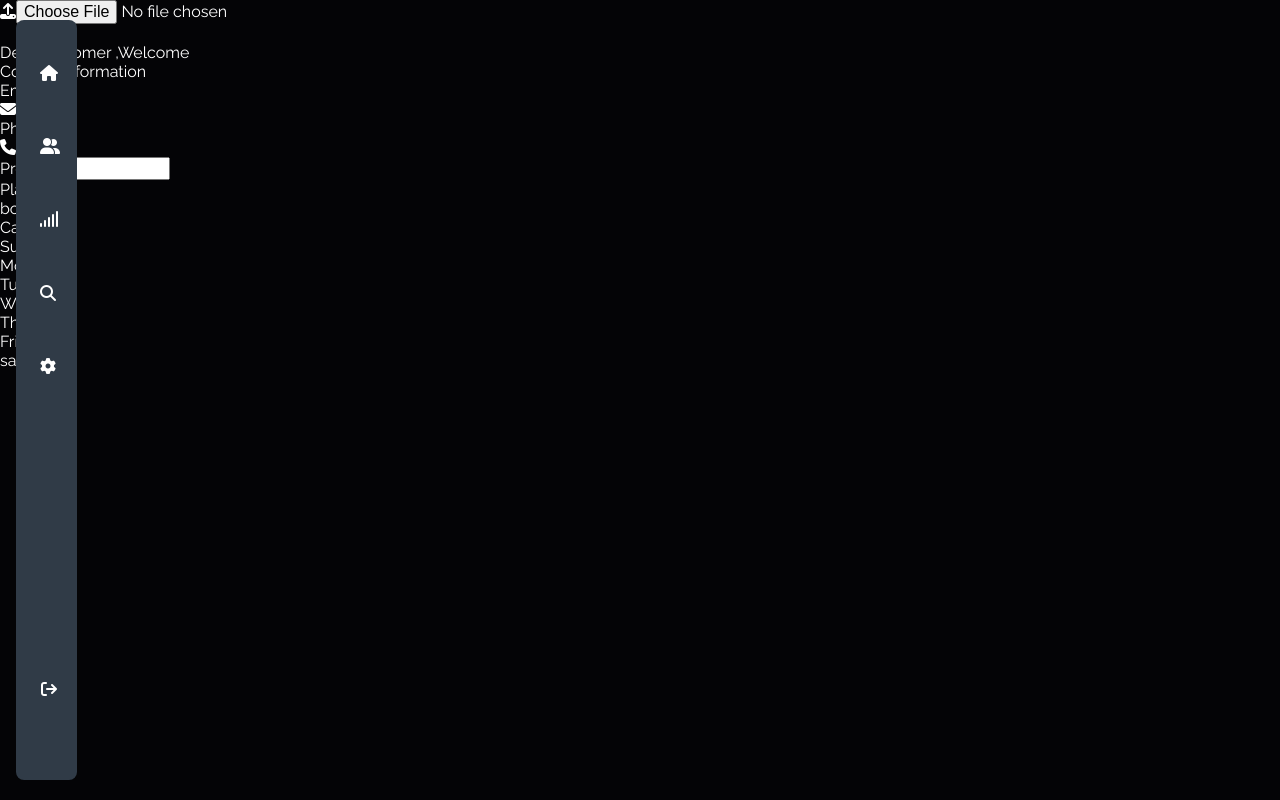
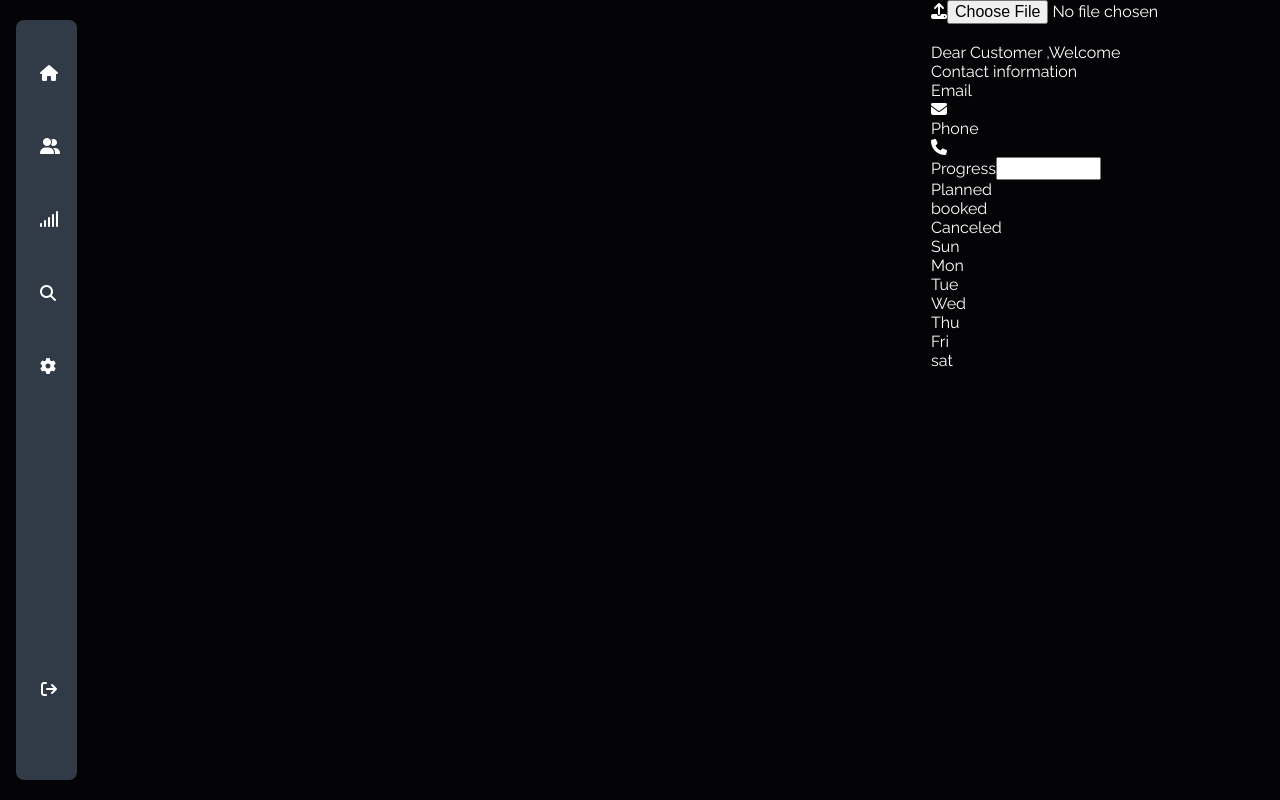
Before and after one commit to ZARAYACH/ecommerce_frontend, a React (Create React App) app: page /dashbord/logout in a window 1280 px wide. Built offline with nearby package versions, Linux system fonts and the light colour scheme.

Commit message:
before creating a branche

```diff
--- a/package.json
+++ b/package.json
@@ -14,7 +14,7 @@
     "react-scripts": "^2.1.3",
     "swiper": "^8.2.2",
     "web-vitals": "^2.1.4",
-    "yarn": "^1.22.18"
+    "yarn": "^1.22.19"
   },
   "scripts": {
     "start": "react-scripts start",
--- a/src/component/dashboard/Dashboard.css
+++ b/src/component/dashboard/Dashboard.css
@@ -5,9 +5,8 @@
     margin: 0;
     padding: 0;
     box-sizing: border-box;
-    background-color: white;
     font-family: "Poppins", sans-serif;
     list-style: none;
     align-items: flex-start;
-    background-color: #f9faff;
+
 }
--- a/src/component/dashboard/Dashboard.js
+++ b/src/component/dashboard/Dashboard.js
@@ -1,30 +1,24 @@
-import React,{useRef,useState,useEffect} from 'react';
+import React, { useRef, useState, useEffect } from "react";
 import "./Dashboard.css";
-import {Route, Routes ,Link,useNavigate} from 'react-router-dom';
-import DashboardNav from './dashboardCompenent/nav/dashboardNav';
-import DashbordHome from './dashboardCompenent/home/DashbordHome';
-import DashbordProfileCard from './dashboardCompenent/dashbordCard/DashbordProfileCard';
-
+import { Route, Routes, Link, useNavigate } from "react-router-dom";
+import DashboardNav from "./dashboardCompenent/nav/dashboardNav";
+import DashbordHome from "./dashboardCompenent/home/DashbordHome";
+import DashbordProfileCard from "./dashboardCompenent/dashbordCard/DashbordProfileCard";
 
 function Dashboard(props) {
-
   return (
-        <div>
+    <div className="dashboard-container">
       <DashboardNav></DashboardNav>
-            <DashbordProfileCard/>
       <div className="main_dashbord">
-            {props.home && <DashbordHome/>}
+        {props.home && <DashbordHome />}
         {/* {props.search && <DashbordSearch/>}
             {props.profile && <DashbordProfile/>}
             {props. && <DashbordHome/>}
             {props.home && <DashbordHome/>} */}
       </div>
-
-
+      <DashbordProfileCard />
     </div>
   );
 }
 
-
-
 export default Dashboard;
--- a/src/component/dashboard/dashboardCompenent/dashbordCard/DashbordProfileCard.js
+++ b/src/component/dashboard/dashboardCompenent/dashbordCard/DashbordProfileCard.js
@@ -8,8 +8,8 @@ function DashbordProfileCard(params) {
             <div className="placeholder"></div>
             <div className="id-card">
             <div className="user-img"><div className="imgChange">
-                <form action="" enctype="multipart/form-data">
-                <label for="changee"><i className="fa fa-upload"></i></label>
+                <form action="" encType="multipart/form-data">
+                <label htmlFor="changee"><i className="fa fa-upload"></i></label>
                 <input id="changee" name="changee" type="file"></input>
                 </form>
             </div><img id='userIMG' src="" alt=""></img></div>
@@ -18,14 +18,14 @@ function DashbordProfileCard(params) {
             <div className="contact">
                 <p>Contact information</p>
                 <div className="contact-info">
-                    <label for="">Email</label>
+                    <label htmlFor="">Email</label>
                     <div className="info">
                         <span></span>
                         <i className="fa-solid fa-envelope"></i>
                     </div>
                 </div>
                     <div className="contact-info">
-                    <label for="">Phone</label>
+                    <label htmlFor="">Phone</label>
                     <div className="info">
                     <span id="phoneNbre"><span id="country-code"></span></span>
                     <i className="fa fa-phone"></i>
--- a/src/component/dashboard/dashboardCompenent/home/DashbordHome.css
+++ b/src/component/dashboard/dashboardCompenent/home/DashbordHome.css
@@ -17,6 +17,7 @@
 .home .up{
     width: 100%;
     display: flex;
+    flex-direction: row ;
     justify-content: center;
     align-items: flex-start;
 }
--- a/src/component/index/landing.js
+++ b/src/component/index/landing.js
@@ -11,7 +11,7 @@ function Landing(props){
             <div className="up">
                 <div className="baner">
                 <span>Powered By Ai</span>
-                <span>#Driven by Values</span>
+                <span>Driven by Values</span>
                 </div>
             </div>
             <div className="actionBtn">
--- a/src/component/variables/Global.js
+++ b/src/component/variables/Global.js
@@ -2,7 +2,7 @@ import { React } from "react";
 
 function GlobalUrl(){
 
-    const Url = "http://localhost:8081"
+    const Url = "https://localhost:8080"
 
     return Url;
 }
--- a/src/index.css
+++ b/src/index.css
@@ -1,3 +1,8 @@
+@import url("https://fonts.googleapis.com/css2?family=Poppins:wght@200;300;400;500;600;700;800&display=swap");
+:root {
+    --orange: #ffa500;
+    --gray : rgb(240 244 243);
+}
 body {
   margin: 0;
   font-family: -apple-system, BlinkMacSystemFont, 'Segoe UI', 'Roboto', 'Oxygen',
```
Also changed, not shown: 1 other file (tests, documents, lock files or other folders). Lines whose indentation alone changed are shown as unchanged.
